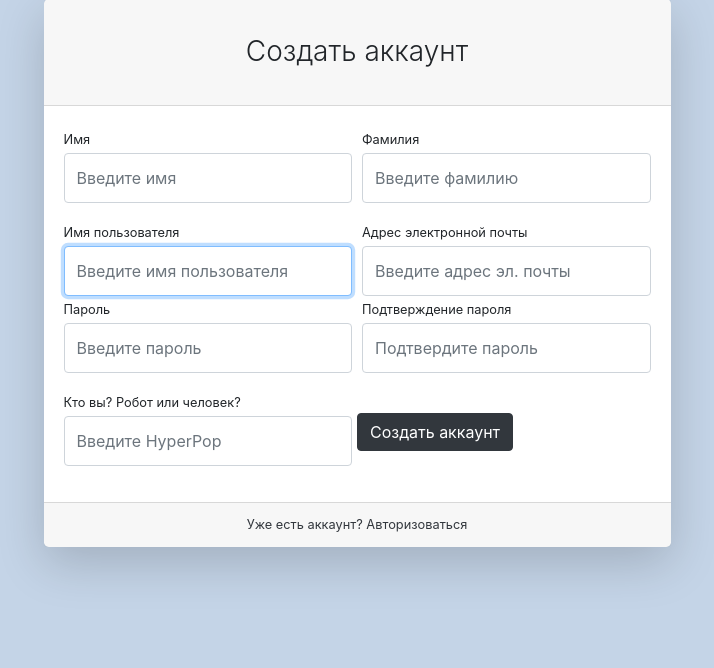
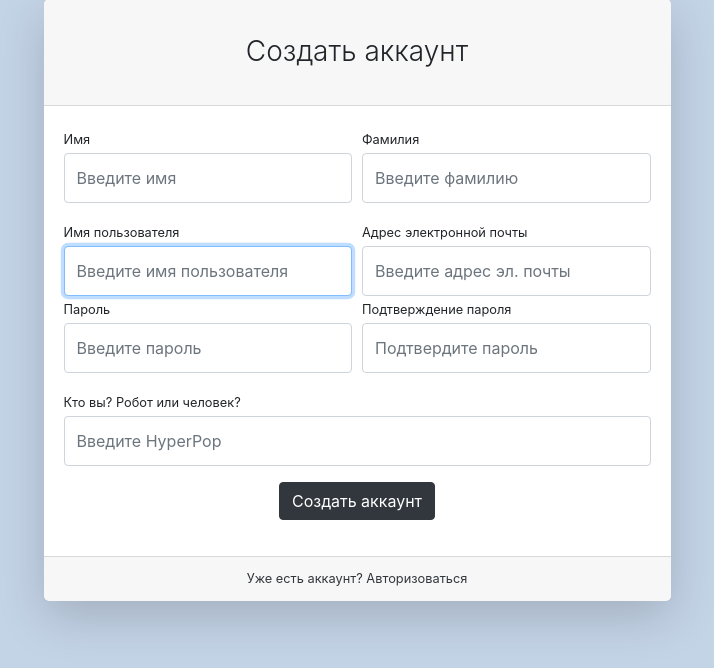
Before and after one commit to Arseny-Chistyakov/Django, a Django app: page /users/registratiom/ in a window 1280 px wide. Shown: the part 49-717 px from the top of the page, without its empty margins (283-997 px from the left). Run offline with Django 4.2, Linux system fonts and the light colour scheme; some libraries are stand-ins or nearby versions.

```diff
--- a/users/templates/users/registration.html
+++ b/users/templates/users/registration.html
@@ -74,17 +74,14 @@
                                         </div>
                                     </div>
                                 </div>
-                                <div class="form-row">
-                                    <div class="col-md-6">
-                                        <div class="form-group">
-                                            <label class="small mb-1"
-                                                   for="{{ form.bot_check.id_for_label }}">
-                                                Кто вы? Робот или человек?
-                                            </label>
-                                            {{ form.bot_check }}
-                                        </div>
-                                    </div>
-                                    <div class="form-group mt-4 mb-0">
+                                <div class="form-group">
+                                    <label class="small mb-1" for="{{ form.bot_check.id_for_label }}">
+                                        Кто вы? Робот или человек?
+                                    </label>
+                                    {{ form.bot_check }}
+                                </div>
+                                <div class="form-row justify-content-center">
+                                    <div class="form-group ">
                                         <input class="btn btn-primary btn-block" type="submit" value="Создать аккаунт">
                                     </div>
                                 </div>
```
Also changed, not shown: admins/views.py (+7 -0 lines), products/templates/products/base.html (+9 -20 lines).
